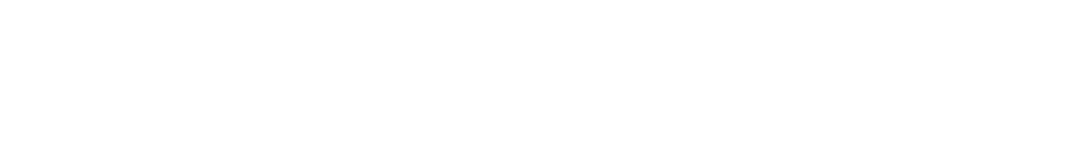
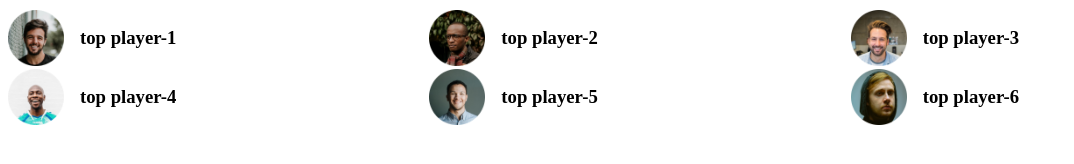
Before and after one commit to Sajidimon/responsive-leader-board, a plain HTML site: page index.html in a window 1280 px wide. Shown: the whole page, without its empty margins (0-1074 px from the left). Drawn offline with Linux system fonts and the light colour scheme.

Commit message:
added structure

```diff
--- a/index.html
+++ b/index.html
@@ -12,6 +12,50 @@
 
 <body>
 
+    <!-- header started from here -->
+    <header>
+
+    </header>
+
+    <!-- header end -->
+
+    <!-- main section started from here -->
+
+    <main>
+
+        <section>
+            <div class="top-players">
+                <div class="players">
+                    <div class="player">
+                        <img src="images/players/player-1.png" alt="">
+                        <h3>top player-1</h3>
+                    </div>
+                    <div class="player">
+                        <img src="images/players/player-2.png" alt="">
+                        <h3>top player-2</h3>
+                    </div>
+                    <div class="player">
+                        <img src="images/players/player-3.png" alt="">
+                        <h3>top player-3</h3>
+                    </div>
+                    <div class="player">
+                        <img src="images/players/player-4.png" alt="">
+                        <h3>top player-4</h3>
+                    </div>
+                    <div class="player">
+                        <img src="images/players/player-5.png" alt="">
+                        <h3>top player-5</h3>
+                    </div>
+                    <div class="player">
+                        <img src="images/players/player-6.png" alt="">
+                        <h3>top player-6</h3>
+                    </div>
+                </div>
+            </div>
+        </section>
+
+    </main>
+
 </body>
 
 </html>
--- a/style.css
+++ b/style.css
@@ -0,0 +1,17 @@
+/* top players style from here */
+
+.players {
+    display: grid;
+    grid-template-columns: repeat(3, 1fr);
+}
+
+.player {
+    display: flex;
+    gap: 16px;
+    align-items: center;
+}
+
+.players img {
+    width: 56px;
+    height: 56px;
+}
```
